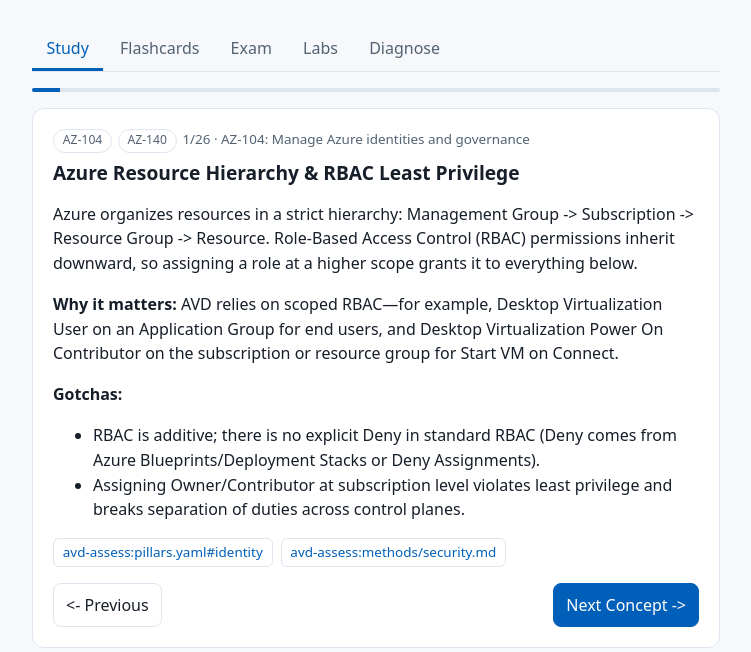
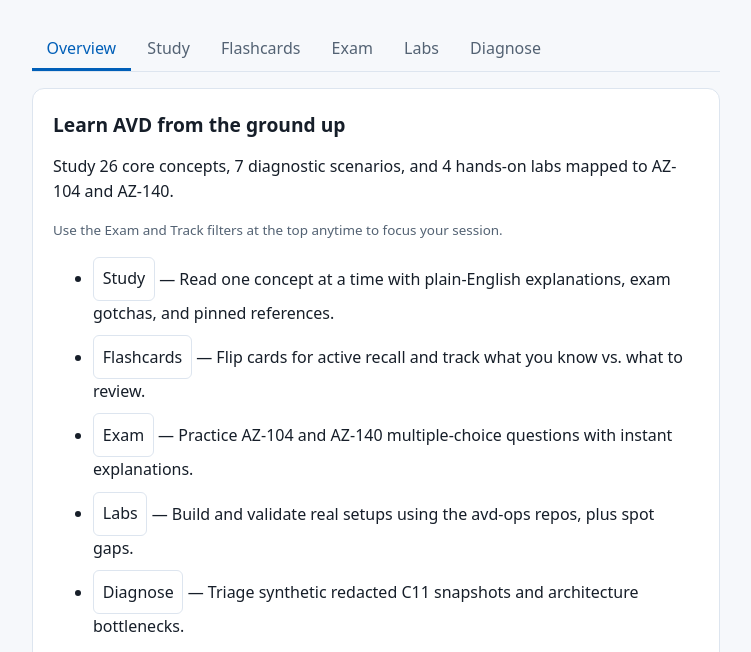
Before and after one commit to avd-ops/avd-learn, a website: page site/index.html in a window 1280 px wide. Shown: the part 119-771 px from the top of the page, without its empty margins (264-1015 px from the left). Drawn offline with Linux system fonts and the light colour scheme.

Commit message:
Add Overview tab and panel to site/index.html

```diff
--- a/site/index.html
+++ b/site/index.html
@@ -38,14 +38,19 @@
 
     <div class="tabs">
       <div role="tablist" aria-label="Study modes" class="tablist">
-        <button type="button" role="tab" id="tab-study" aria-selected="true" tabindex="0">Study</button>
+        <button type="button" role="tab" id="tab-overview" aria-selected="true" tabindex="0">Overview</button>
+        <button type="button" role="tab" id="tab-study" aria-selected="false" tabindex="-1">Study</button>
         <button type="button" role="tab" id="tab-flashcards" aria-selected="false" tabindex="-1">Flashcards</button>
         <button type="button" role="tab" id="tab-exam" aria-selected="false" tabindex="-1">Exam</button>
         <button type="button" role="tab" id="tab-labs" aria-selected="false" tabindex="-1">Labs</button>
         <button type="button" role="tab" id="tab-diagnose" aria-selected="false" tabindex="-1">Diagnose</button>
       </div>
 
-      <section role="tabpanel" id="panel-study" aria-labelledby="tab-study">
+      <section role="tabpanel" id="panel-overview" aria-labelledby="tab-overview">
+        <div class="panel-body" id="overview-content">Loading…</div>
+      </section>
+
+      <section role="tabpanel" id="panel-study" aria-labelledby="tab-study" hidden>
         <div class="panel-body" id="study-content">Loading…</div>
       </section>
 
```
